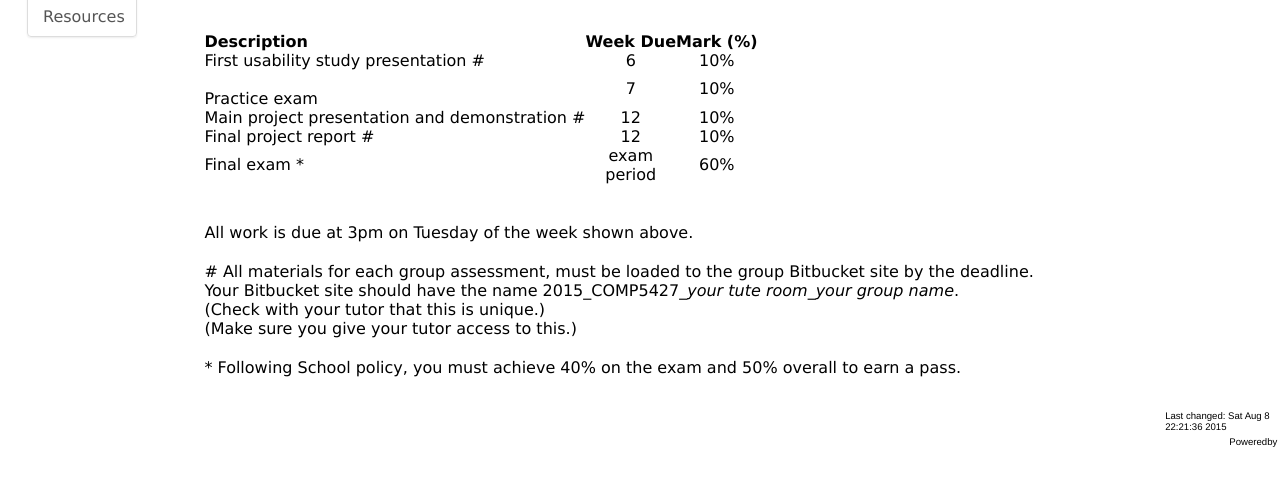
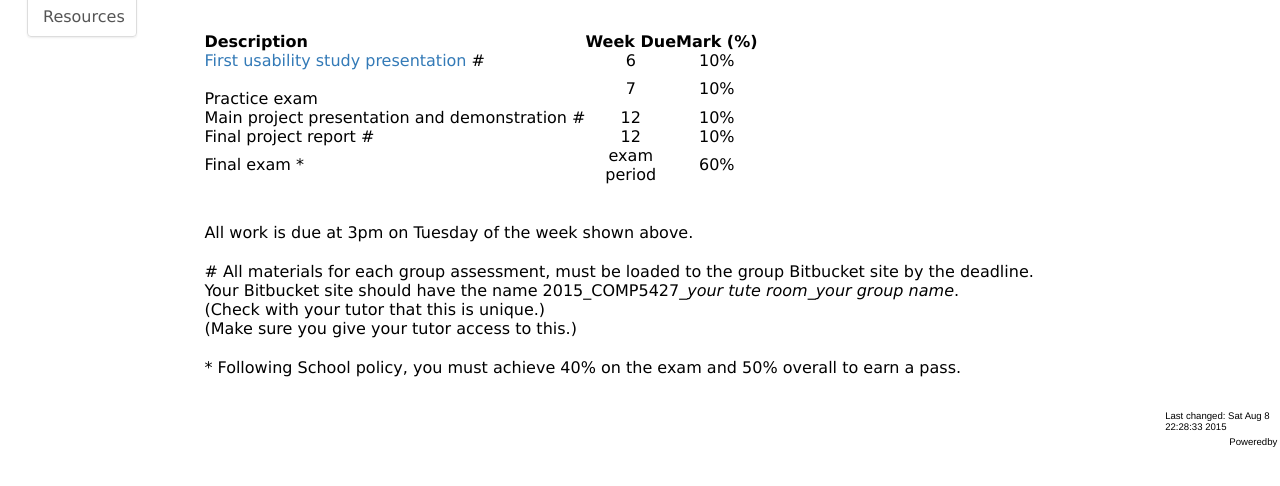
Before and after one commit to bobkummerfeld/COMP5427, a plain HTML site: page COMP5427_2015/COMP5427_Assess.html in a window 1280 px wide. Shown: the part 224-710 px from the top of the page. Drawn offline with nearby package versions, Linux system fonts and the light colour scheme.

```diff
--- a/COMP5427_2015/COMP5427_Assess.html
+++ b/COMP5427_2015/COMP5427_Assess.html
@@ -407,7 +407,7 @@ Your task is to evaluate the usability of a set of existing apps.
 	<th>Mark (%)</th>
 </tr>
 <tr>
-	<td>First usability study presentation #</td>
+	<td><a href="http://sydney.edu.au/engineering/it/~judy/2015/2015_COMP5427_UE_Week6_group_present.docx">First usability study presentation</a> #</td>
 	<td align="center">6</td>
 	<td align="center">10%</td>
 </tr>
@@ -465,7 +465,7 @@ Your Bitbucket site should have the name 2015_COMP5427_<i>your tute room</i>_<i>
 <tr>
     <td width="91%"></td>
     <td valign=bottom>
-	<span style="font-family: helvetica,arial,sans-serif;font-size: 60%;">Last changed: Sat Aug  8 22:21:36 2015</span></td>
+	<span style="font-family: helvetica,arial,sans-serif;font-size: 60%;">Last changed: Sat Aug  8 22:28:33 2015</span></td>
 </tr></table>
 
 
```
